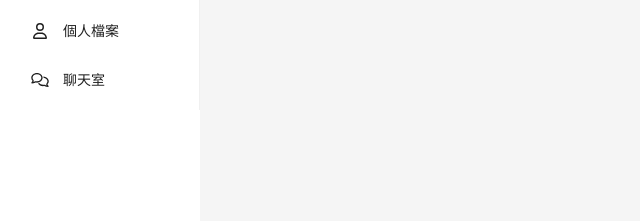
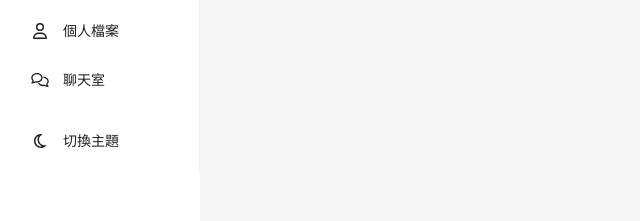
Before and after one commit to kinoras/NTU-CN23, a React (Create React App) app in the folder frontend/: page / in a window 1280 px wide. Shown: the top 221 px of the page, without its empty margins (0-640 px from the left). Built offline with nearby package versions, Linux system fonts and the light colour scheme.

Commit message:
front: env: add redux

```diff
--- a/frontend/package.json
+++ b/frontend/package.json
@@ -3,6 +3,7 @@
     "version": "0.1.0",
     "private": true,
     "dependencies": {
+        "@ant-design/colors": "^7.0.0",
         "@fortawesome/fontawesome-svg-core": "^6.4.2",
         "@fortawesome/free-brands-svg-icons": "^6.4.2",
         "@fortawesome/free-regular-svg-icons": "^6.4.2",
@@ -15,8 +16,10 @@
         "axios": "^1.6.0",
         "react": "^18.2.0",
         "react-dom": "^18.2.0",
+        "react-redux": "^8.1.3",
         "react-router-dom": "^6.17.0",
         "react-scripts": "5.0.1",
+        "redux": "^4.2.1",
         "styled-components": "^6.1.0",
         "web-vitals": "^2.1.4"
     },
@@ -44,6 +47,7 @@
             "last 1 safari version"
         ]
     },
+    "homepage": ".",
     "devDependencies": {
         "eslint": "^8.0.1",
         "eslint-config-prettier": "^9.0.0",
--- a/frontend/src/App.js
+++ b/frontend/src/App.js
@@ -1,8 +1,10 @@
 import React, { useState, useEffect } from 'react'
 import { Link, Route, Routes, useLocation } from 'react-router-dom'
+import { useSelector, useDispatch } from 'react-redux'
 import { ConfigProvider, Layout, Menu, theme } from 'antd'
+import { orange as color } from '@ant-design/colors'
 import { FontAwesomeIcon as FaIcon } from '@fortawesome/react-fontawesome'
-import { faComments, faUser } from '@fortawesome/free-regular-svg-icons'
+import { faComments, faMoon, faSun, faUser } from '@fortawesome/free-regular-svg-icons'
 import locale from 'antd/locale/zh_TW'
 
 import ProfileView from './views/ProfileView'
@@ -10,6 +12,8 @@ import ChatView from './views/ChatView'
 
 const App = () => {
     const location = useLocation()
+    const isDarkMode = useSelector((state) => state.isDarkMode)
+    const dispatch = useDispatch()
 
     const [collapsed, setCollapsed] = useState(false)
     const [currPage, setCurrPage] = useState('')
@@ -23,8 +27,8 @@ const App = () => {
             autoInsertSpaceInButton={false}
             locale={locale}
             theme={{
-                algorithm: theme.defaultAlgorithm,
-                token: { controlHeight: 36 }
+                algorithm: isDarkMode ? theme.darkAlgorithm : theme.defaultAlgorithm,
+                token: { controlHeight: 36, colorPrimary: color.primary }
             }}
         >
             <Layout className="min-h-screen">
@@ -52,6 +56,19 @@ const App = () => {
                             }
                         ]}
                     />
+                    <Menu
+                        selectedKeys={[]}
+                        mode="inline"
+                        className="p-1"
+                        items={[
+                            {
+                                icon: <FaIcon icon={!isDarkMode ? faMoon : faSun} className="-ml-0.5 w-5 text-base" />,
+                                label: '切換主題',
+                                key: 'theme'
+                            }
+                        ]}
+                        onSelect={() => dispatch({ type: 'SET_THEME', value: !isDarkMode })}
+                    />
                 </Layout.Sider>
                 <Layout.Content className="p-4">
                     <Routes>
--- /dev/null
+++ b/frontend/src/helpers/store.js
@@ -0,0 +1,21 @@
+import { legacy_createStore as createStore } from 'redux'
+
+const initialState = {
+    isDarkMode: localStorage.getItem('theme') === 'dark'
+}
+
+const reducer = (state = initialState, { type, value }) => {
+    switch (type) {
+        case 'SET_THEME':
+            localStorage.setItem('theme', value ? 'dark' : 'light')
+            document.body.style.backgroundColor = value ? '#000000' : '#F5F5F5'
+            document.querySelector('meta[name="theme-color"]').setAttribute('content', value ? '#141414' : '#FFFFFF')
+            return { ...state, isDarkMode: value }
+        default:
+            return state
+    }
+}
+
+const store = createStore(reducer)
+
+export default store
--- a/frontend/src/index.js
+++ b/frontend/src/index.js
@@ -1,8 +1,13 @@
 import React from 'react'
 import ReactDOM from 'react-dom/client'
-import { BrowserRouter as Router } from 'react-router-dom'
+import { HashRouter as Router } from 'react-router-dom'
+import { Provider } from 'react-redux'
+
+import store from './helpers/store'
+
 import './index.css'
 import 'antd/dist/reset.css'
+
 import App from './App'
 import reportWebVitals from './reportWebVitals'
 
@@ -10,9 +15,11 @@ const root = ReactDOM.createRoot(document.getElementById('root'))
 
 root.render(
     <React.StrictMode>
-        <Router>
-            <App />
-        </Router>
+        <Provider store={store}>
+            <Router>
+                <App />
+            </Router>
+        </Provider>
     </React.StrictMode>
 )
 
```
Also changed, not shown: 1 other file (tests, documents, lock files or other folders).
